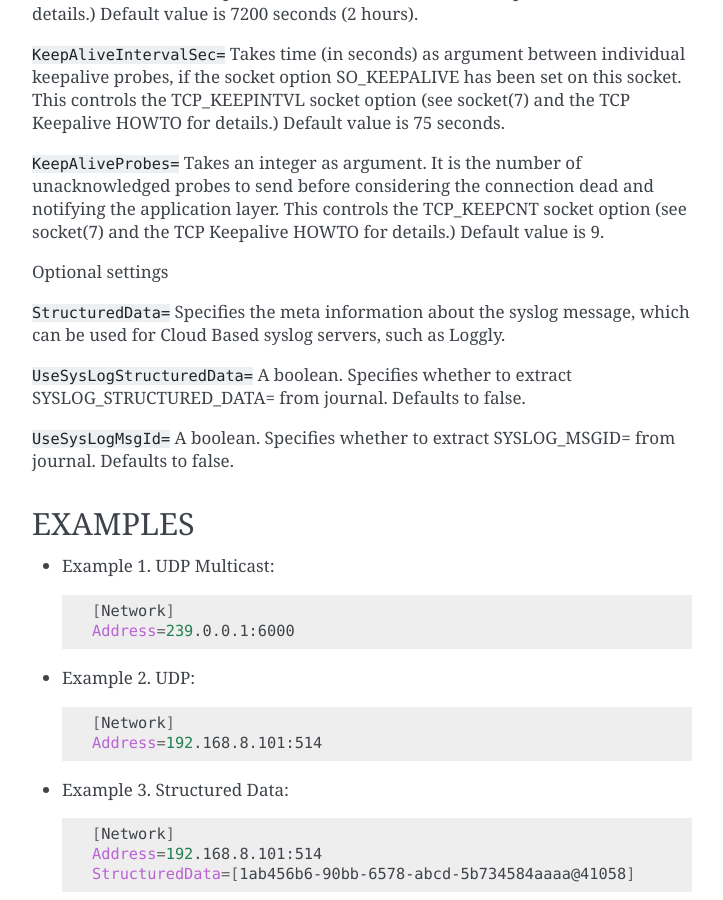
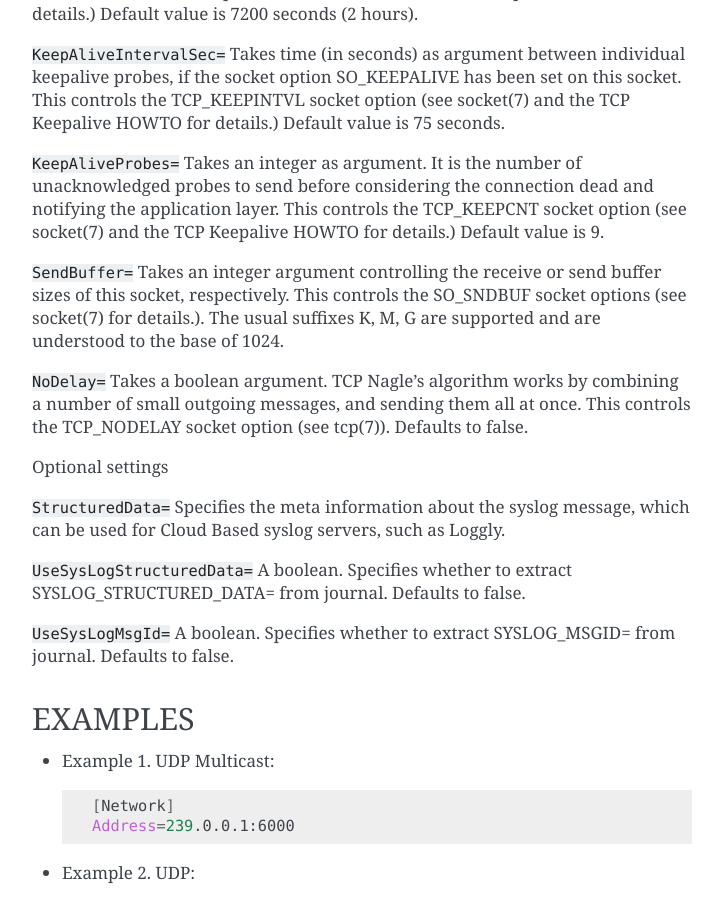
Before and after one commit to systemd/systemd-netlogd, a Sphinx documentation site: the page built from doc/index.rst, in a window 1280 px wide and 900 px high, scrolled down 1495 px. Shown: the whole window, without its empty margins (388-1111 px from the left). Built offline with Sphinx 7.4.7, drawn with Linux system fonts in a browser that asks for light colours.

Commit message:
Doc: Add NoDelay=

```diff
--- a/doc/index.rst
+++ b/doc/index.rst
@@ -69,6 +69,14 @@ This will create a user systemd-journal-netlog
 | ``KeepAliveProbes=``
        Takes an integer as argument. It is the number of unacknowledged probes to send before considering the connection dead and notifying
        the application layer. This controls the TCP_KEEPCNT socket option (see socket(7) and the TCP Keepalive HOWTO for details.) Default value is 9.
+
+| ``SendBuffer=``
+       Takes an integer argument controlling the receive or send buffer sizes of this socket, respectively. This controls the SO_SNDBUF
+       socket options (see socket(7) for details.). The usual suffixes K, M, G are supported and are understood to the base of 1024.
+
+| ``NoDelay=``
+       Takes a boolean argument. TCP Nagle's algorithm works by combining a number of small outgoing messages, and sending them all at once.
+       This controls the TCP_NODELAY socket option (see tcp(7)). Defaults to false.
 
 |  Optional settings
 
```
Also changed, not shown: README.md (+1 -2 lines).
